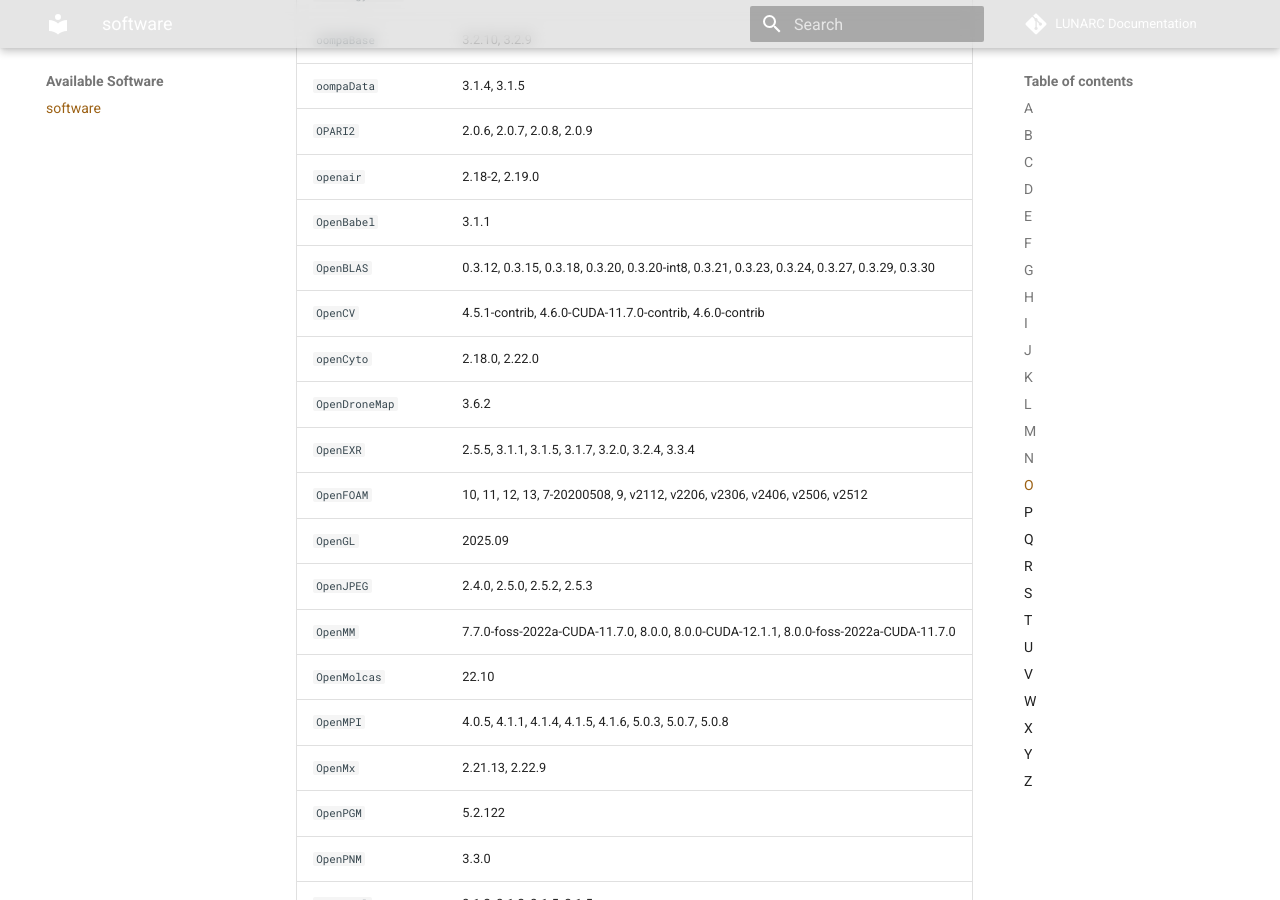
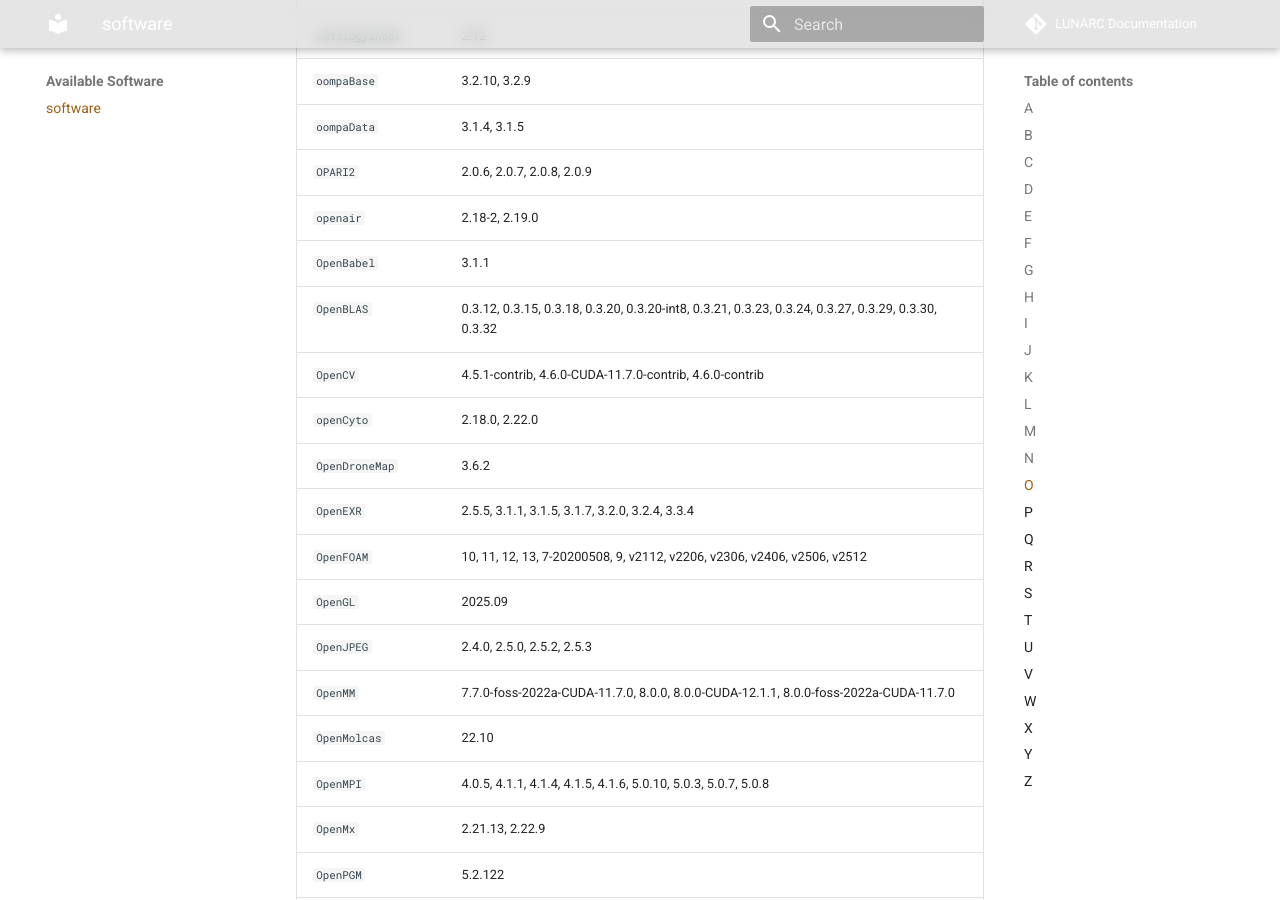
Before and after one commit to lunarc/lunarc_docs, an MkDocs documentation site: the page built from docs/software/installed_software.md, in a window 1280 px wide and 900 px high, scrolled down 101202 px. Built offline with MkDocs 1.6.1 and Material for MkDocs 9.7.7, drawn with Linux system fonts in a browser that asks for light colours; comment, search, counter and statistics services are not loaded; some of the changed text lies outside the part shown.

Commit message:
List of software modules auto-updated

```diff
--- a/docs/software/installed_software.md
+++ b/docs/software/installed_software.md
@@ -589,7 +589,7 @@
 | `CUnit` | 2.1-3 |
 | `CuPy` | 13.0.0-foss-2023a-CUDA-12.1.1, 13.6.0-CUDA-12.9.1 |
 | `cupy` | 13.6.0 |
-| `cURL` | 7.69.1, 7.72.0, 7.76.0, 7.78.0, 7.83.0, 7.86.0, 8.0.1, 8.11.1, 8.14.1, 8.3.0, 8.7.1 |
+| `cURL` | 7.69.1, 7.72.0, 7.76.0, 7.78.0, 7.83.0, 7.86.0, 8.0.1, 8.11.1, 8.14.1, 8.17.0, 8.3.0, 8.7.1 |
 | `curl` | 6.0.1, 7.0.0 |
 | `cuSPARSELt` | 0.6.0.6-CUDA-12.1.1, 0.8.0.4-CUDA-12.9.1 |
 | `cutadapt` | 4.9, 5.0, 5.0, 5.1, 5.1 |
@@ -756,7 +756,7 @@
 | `doit` | 0.36.0 |
 | `doMC` | 1.3.8 |
 | `doParallel` | 1.0.17 |
-| `dorado` | 0.3.1-CUDA-11.7.0, 0.5.1-CUDA-11.7.0, 0.7.1-CUDA-11.7.0, 0.7.3-CUDA-11.7.0 |
+| `dorado` | 0.3.1-CUDA-11.7.0, 0.5.1-CUDA-11.7.0, 0.7.1-CUDA-11.7.0, 0.7.3-CUDA-11.7.0, 1.3.3 |
 | `doRNG` | 1.8.6, 1.8.6.2 |
 | `DOSE` | 4.0.0, 4.4.0 |
 | `doSNOW` | 1.0.20 |
@@ -984,7 +984,7 @@
 | `flax` | 0.8.4 |
 | `flex` | 2.6.4 |
 | `flexclust` | 1.4-2, 1.5.0 |
-| `FlexiBLAS` | 3.0.4, 3.2.0, 3.2.1, 3.3.1, 3.4.4, 3.4.5 |
+| `FlexiBLAS` | 3.0.4, 3.2.0, 3.2.1, 3.3.1, 3.4.4, 3.4.5, 3.5.0 |
 | `flexmix` | 2.3-19, 2.3-20 |
 | `flextable` | 0.9.10, 0.9.7 |
 | `flit` | 3.10.1, 3.10.1, 3.12.0, 3.12.0, 3.9.0 |
@@ -1094,7 +1094,7 @@
 | `GDAL` | 2.4.4, 3.10.0, 3.11.1, 3.11.3, 3.2.1, 3.4.1, 3.5.0, 3.6.2, 3.7.1, 3.9.0 |
 | `gdalUtils` | 2.0.3.2 |
 | `gdata` | 3.0.1 |
-| `GDB` | 13.2 |
+| `GDB` | 13.2, 16.3 |
 | `gdc-client` | 1.6.0 |
 | `gdistance` | 1.6.4, 1.6.5 |
 | `Gdk-Pixbuf` | 2.40.0, 2.42.10, 2.42.11, 2.42.12, 2.42.6, 2.42.8 |
@@ -1418,7 +1418,7 @@
 | `huggingface-hub` | 0.21.4, 0.24.6 |
 | `humanfriendly` | 10.0 |
 | `hunspell` | 3.0.5, 3.0.6 |
-| `hwloc` | 2.10.0, 2.11.2, 2.12.1, 2.2.0, 2.4.1, 2.5.0, 2.7.1, 2.8.0, 2.9.1, 2.9.2 |
+| `hwloc` | 2.10.0, 2.11.2, 2.12.1, 2.13.0, 2.2.0, 2.4.1, 2.5.0, 2.7.1, 2.8.0, 2.9.1, 2.9.2 |
 | `hwriter` | 1.3.2.1 |
 | `HWxtest` | 1.1.9 |
 | `hypergeo` | 1.2-13, 1.2-14 |
@@ -1529,7 +1529,7 @@
 | `IRanges` | 2.40.0, 2.44.0 |
 | `irlba` | 2.3.5.1 |
 | `ISA-L` | 2.30.0, 2.31.0 |
-| `ISL` | 0.26 |
+| `ISL` | 0.26, 0.27 |
 | `ismev` | 1.42, 1.43 |
 | `Iso` | 0.0-21 |
 | `isoband` | 0.2.7 |
@@ -1744,7 +1744,7 @@
 | `libnsl` | 1.3.0, 2.0.1 |
 | `libogg` | 1.3.5, 1.3.6 |
 | `libopus` | 1.3.1, 1.4, 1.5.2 |
-| `libpciaccess` | 0.16, 0.17, 0.18.1 |
+| `libpciaccess` | 0.16, 0.17, 0.18.1, 0.19 |
 | `libpng` | 1.2.59, 1.6.37, 1.6.38, 1.6.39, 1.6.40, 1.6.43, 1.6.48, 1.6.50 |
 | `libpsl` | 0.21.1, 0.21.5 |
 | `libPSML` | 2.1.0 |
@@ -1934,7 +1934,7 @@
 | `Mesa` | 20.2.1, 21.1.1, 21.1.7, 22.0.3, 22.2.4, 23.1.4, 23.1.9, 24.1.3, 25.1.3 |
 | `MeshLab` | 2023.12 |
 | `Meshroom` | 2023.3.0-CUDA-12.1.1 |
-| `Meson` | 0.55.3, 0.58.0, 0.58.2, 0.62.1, 0.64.0, 1.1.1, 1.2.3, 1.4.0, 1.6.1, 1.8.2 |
+| `Meson` | 0.55.3, 0.58.0, 0.58.2, 0.62.1, 0.64.0, 1.1.1, 1.10.2, 1.2.3, 1.4.0, 1.6.1, 1.8.2 |
 | `meson-python` | 0.11.0, 0.13.2, 0.15.0, 0.16.0, 0.18.0, 0.18.0 |
 | `MESS` | 0.5.12, 0.6.0 |
 | `Meta::Builder` | 0.004 |
@@ -2236,7 +2236,7 @@
 | `OPARI2` | 2.0.6, 2.0.7, 2.0.8, 2.0.9 |
 | `openair` | 2.18-2, 2.19.0 |
 | `OpenBabel` | 3.1.1 |
-| `OpenBLAS` | 0.3.12, 0.3.15, 0.3.18, 0.3.20, 0.3.20-int8, 0.3.21, 0.3.23, 0.3.24, 0.3.27, 0.3.29, 0.3.30 |
+| `OpenBLAS` | 0.3.12, 0.3.15, 0.3.18, 0.3.20, 0.3.20-int8, 0.3.21, 0.3.23, 0.3.24, 0.3.27, 0.3.29, 0.3.30, 0.3.32 |
 | `OpenCV` | 4.5.1-contrib, 4.6.0-CUDA-11.7.0-contrib, 4.6.0-contrib |
 | `openCyto` | 2.18.0, 2.22.0 |
 | `OpenDroneMap` | 3.6.2 |
@@ -2246,7 +2246,7 @@
 | `OpenJPEG` | 2.4.0, 2.5.0, 2.5.2, 2.5.3 |
 | `OpenMM` | 7.7.0-foss-2022a-CUDA-11.7.0, 8.0.0, 8.0.0-CUDA-12.1.1, 8.0.0-foss-2022a-CUDA-11.7.0 |
 | `OpenMolcas` | 22.10 |
-| `OpenMPI` | 4.0.5, 4.1.1, 4.1.4, 4.1.5, 4.1.6, 5.0.3, 5.0.7, 5.0.8 |
+| `OpenMPI` | 4.0.5, 4.1.1, 4.1.4, 4.1.5, 4.1.6, 5.0.10, 5.0.3, 5.0.7, 5.0.8 |
 | `OpenMx` | 2.21.13, 2.22.9 |
 | `OpenPGM` | 5.2.122 |
 | `OpenPNM` | 3.3.0 |
@@ -2441,7 +2441,7 @@
 | `plyr` | 1.8.9 |
 | `plyranges` | 1.26.0, 1.30.0 |
 | `PMA` | 1.2-4 |
-| `PMIx` | 3.1.5, 3.2.3, 4.1.0, 4.1.2, 4.2.2, 4.2.4, 4.2.6, 5.0.2, 5.0.6, 5.0.8 |
+| `PMIx` | 3.1.5, 3.2.3, 4.1.0, 4.1.2, 4.2.2, 4.2.4, 4.2.6, 5.0.2, 5.0.6, 5.0.8, 6.1.0 |
 | `pmp` | 1.18.0, 1.21.0 |
 | `PnetCDF` | 1.12.2, 1.12.3, 1.13.0 |
 | `png` | 0.1-8 |
@@ -2516,7 +2516,7 @@
 | `proxy` | 0.4-27 |
 | `proxyC` | 0.4.1, 0.5.2 |
 | `PRROC` | 1.3.1, 1.4 |
-| `PRRTE` | 3.0.11, 3.0.5, 3.0.8 |
+| `PRRTE` | 3.0.11, 3.0.5, 3.0.8, 4.1.0 |
 | `PRSice` | 2.3.5, v2.3.5 |
 | `pryr` | 0.1.6 |
 | `ps` | 1.8.1, 1.9.1 |
@@ -3518,7 +3518,7 @@
 | Modulename | Versions |
 | :--- | :--- |
 | `ubiquerg` | 0.7.0, 0.8.0 |
-| `UCC` | 1.0.0, 1.1.0, 1.2.0, 1.3.0, 1.4.4 |
+| `UCC` | 1.0.0, 1.1.0, 1.2.0, 1.3.0, 1.4.4, 1.7.0 |
 | `UCC-CUDA` | 1.3.0-CUDA-12.8.0 |
 | `UCell` | 2.10.1, 2.14.0 |
 | `ucminf` | 1.2.2 |
```
Also changed, not shown: other parts of docs/software/installed_software.md (+6 -6 lines).
